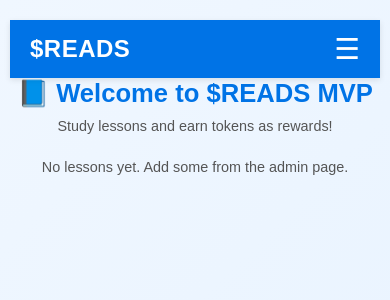
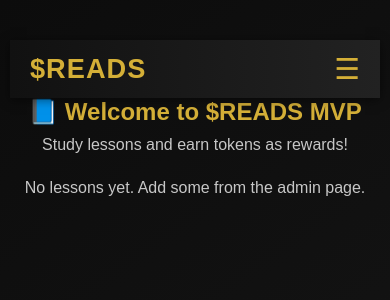
Before and after one commit to Great2008/reads-web-app, a Django app: page / in a window 390 px wide. Shown: the top 300 px of the page. Run offline with Django 5.2, Linux system fonts and the light colour scheme; data that the repository does not hold is empty.

Commit message:
update style.css

```diff
--- a/static/style.css
+++ b/static/style.css
@@ -1,8 +1,37 @@
-/* === NAVIGATION BAR === */
+/* === RESET === */
+* {
+  margin: 0;
+  padding: 0;
+  box-sizing: border-box;
+  font-family: 'Poppins', sans-serif;
+}
+
+/* === GLOBAL COLORS === */
+:root {
+  --gold: #d4af37;
+  --gold-light: #f8e473;
+  --black-bg: #0c0c0c;
+  --dark-gray: #181818;
+  --light-text: #f5f5f5;
+  --muted-text: #c7c7c7;
+}
+
+/* === BODY === */
+body {
+  background: linear-gradient(145deg, var(--black-bg), var(--dark-gray));
+  color: var(--light-text);
+  display: flex;
+  flex-direction: column;
+  align-items: center;
+  min-height: 100vh;
+  padding: 60px 20px 40px;
+}
+
+/* === NAVBAR === */
 .navbar {
   width: 100%;
-  background: #0073e6;
-  box-shadow: 0 2px 6px rgba(0, 0, 0, 0.1);
+  background: linear-gradient(90deg, #111, #222);
+  box-shadow: 0 2px 10px rgba(0, 0, 0, 0.5);
   position: sticky;
   top: 0;
   z-index: 1000;
@@ -18,14 +47,18 @@
 }
 
 .nav-logo {
-  color: #fff;
-  font-size: 1.5rem;
+  color: var(--gold);
+  font-size: 1.7rem;
   font-weight: 700;
   text-decoration: none;
-  letter-spacing: 0.5px;
+  letter-spacing: 1px;
+  transition: 0.3s;
 }
 
-/* Menu items */
+.nav-logo:hover {
+  color: var(--gold-light);
+}
+
 .nav-links {
   list-style: none;
   display: flex;
@@ -34,41 +67,38 @@
 }
 
 .nav-links li a {
-  color: #fff;
+  color: var(--light-text);
   text-decoration: none;
   font-size: 1rem;
   font-weight: 500;
-  transition: 0.2s ease;
+  transition: color 0.2s;
 }
 
 .nav-links li a:hover {
-  color: #cce6ff;
+  color: var(--gold);
 }
 
-/* Mobile menu toggle */
+/* === MOBILE NAV === */
 .menu-icon {
   display: none;
   font-size: 1.8rem;
-  color: #fff;
+  color: var(--gold);
   cursor: pointer;
 }
 
-/* Hide the checkbox */
 #menu-toggle {
   display: none;
 }
 
-/* Responsive menu */
 @media (max-width: 768px) {
   .nav-links {
     position: absolute;
-    top: 58px;
+    top: 60px;
     left: 0;
     width: 100%;
-    background: #0073e6;
+    background: #111;
     flex-direction: column;
     align-items: center;
-    justify-content: center;
     max-height: 0;
     overflow: hidden;
     transition: max-height 0.3s ease;
@@ -86,47 +116,29 @@
     display: block;
   }
 }
-/* --- RESET --- */
-* {
-  margin: 0;
-  padding: 0;
-  box-sizing: border-box;
-  font-family: "Poppins", sans-serif;
-}
 
-/* --- BODY --- */
-body {
-  background: linear-gradient(135deg, #f0f7ff, #e6f2ff);
-  color: #333;
-  min-height: 100vh;
-  display: flex;
-  flex-direction: column;
-  align-items: center;
-  justify-content: flex-start;
-  padding: 40px 20px;
-}
-
-/* --- HEADER --- */
+/* === HEADERS === */
 h1 {
-  color: #0073e6;
+  color: var(--gold);
   font-size: 2.4rem;
   margin-bottom: 10px;
   text-align: center;
 }
 
 p {
-  font-size: 1.05rem;
+  font-size: 1rem;
+  color: var(--muted-text);
   margin-bottom: 25px;
   text-align: center;
-  color: #555;
 }
 
-/* --- LESSON CARD --- */
+/* === LESSON CARD === */
 .lesson {
-  background: #fff;
-  border-radius: 18px;
-  box-shadow: 0 4px 15px rgba(0, 0, 0, 0.08);
-  padding: 22px 25px;
+  background: #141414;
+  border: 1px solid rgba(255, 215, 0, 0.15);
+  border-radius: 16px;
+  box-shadow: 0 4px 20px rgba(212, 175, 55, 0.05);
+  padding: 25px;
   margin: 15px auto;
   width: 100%;
   max-width: 700px;
@@ -135,117 +147,79 @@ p {
 
 .lesson:hover {
   transform: translateY(-6px);
-  box-shadow: 0 6px 20px rgba(0, 0, 0, 0.12);
+  box-shadow: 0 8px 25px rgba(212, 175, 55, 0.2);
 }
 
-/* --- TITLE LINK --- */
+/* --- Lesson Title --- */
 .lesson h3 a {
   text-decoration: none;
-  color: #0066cc;
+  color: var(--gold-light);
   font-weight: 600;
-  font-size: 1.25rem;
-  transition: color 0.2s ease;
+  font-size: 1.3rem;
+  transition: color 0.2s;
 }
 
 .lesson h3 a:hover {
-  color: #004080;
+  color: var(--gold);
 }
 
-/* --- DESCRIPTION --- */
+/* --- Description --- */
 .lesson p {
-  margin-top: 8px;
+  margin-top: 10px;
+  color: var(--muted-text);
   font-size: 1rem;
-  color: #444;
 }
 
-/* --- REWARD INFO --- */
+/* --- Reward --- */
 .lesson p:last-child {
+  margin-top: 15px;
+  color: var(--gold-light);
   font-weight: 600;
-  color: #00994d;
-  margin-top: 12px;
   display: flex;
   align-items: center;
-  justify-content: flex-start;
   gap: 5px;
 }
 
-/* --- BACK BUTTON --- */
-a {
-  color: #0073e6;
-  text-decoration: none;
-  font-weight: 500;
-}
-
-a:hover {
-  text-decoration: underline;
-}
-
-/* --- FOOTER --- */
+/* === FOOTER === */
 footer {
   margin-top: 40px;
   text-align: center;
-  color: #555;
   font-size: 0.9rem;
+  color: var(--muted-text);
 }
 
-/* --- RESPONSIVE LAYOUT --- */
-
-/* Tablets (portrait and landscape) */
+/* === RESPONSIVE ADAPTATION === */
 @media (max-width: 1024px) {
-  body {
-    padding: 30px 15px;
-  }
-
   h1 {
     font-size: 2rem;
   }
-
-  .lesson {
-    max-width: 600px;
-  }
 }
 
-/* Large phones / phablets */
 @media (max-width: 768px) {
   h1 {
-    font-size: 1.8rem;
+    font-size: 1.7rem;
   }
 
   .lesson {
-    padding: 18px 20px;
-    max-width: 500px;
+    padding: 18px;
   }
 
   .lesson h3 a {
     font-size: 1.1rem;
   }
-
-  .lesson p {
-    font-size: 0.95rem;
-  }
 }
 
-/* Mobile devices */
 @media (max-width: 480px) {
   body {
-    padding: 20px 10px;
+    padding: 40px 10px;
   }
 
   h1 {
-    font-size: 1.6rem;
-  }
-
-  p {
-    font-size: 0.9rem;
+    font-size: 1.5rem;
   }
 
   .lesson {
-    width: 100%;
-    padding: 15px;
     border-radius: 14px;
-  }
-
-  .lesson h3 a {
-    font-size: 1rem;
+    padding: 16px;
   }
 }
```
